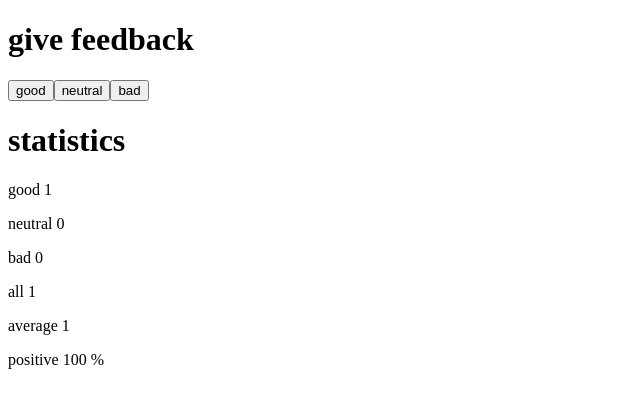
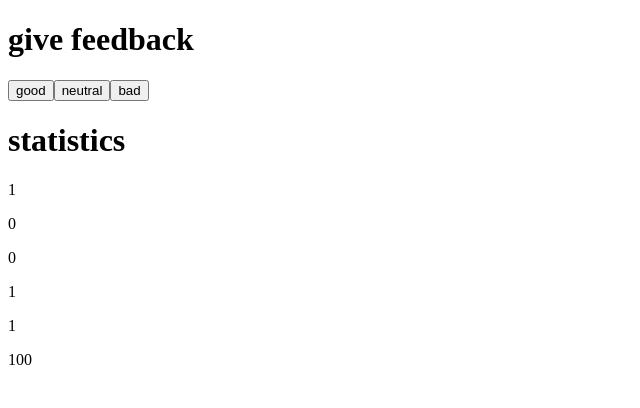
Before and after one commit to plalgiush/Introduction_to_React, a React (Create React App) app: page / in a window 1280 px wide. Both pictures are taken after a click on the button "good". Shown: the top 408 px of the page, without its empty margins (0-640 px from the left). Built offline with nearby package versions, Linux system fonts and the light colour scheme.

Commit message:
task 1.10

```diff
--- a/src/App.js
+++ b/src/App.js
@@ -1,5 +1,5 @@
-import { useState } from "react";
-import {logDOM} from "@testing-library/react";
+import React, { useState } from "react";
+import Statistics from "./components/Statistics";
 
 const App = () => {
     const [good, setGood] = useState(0)
@@ -15,12 +15,12 @@ const App = () => {
     }
 
     const handleNeutral = () => {
-        all: setAll(all.concat(0))
+        all: setAll(all.concat(1))
         neutral: setNeutral(neutral + 1)
     }
 
     const handleBad = () => {
-        all: setAll(all.concat(-1))
+        all: setAll(all.concat(1))
         bad: setBad(bad + 1)
         average: setAverage(average.concat(-1))
     }
@@ -32,13 +32,16 @@ const App = () => {
             <button onClick={handleNeutral} text='neutral'>neutral</button>
             <button onClick={handleBad} text='bad'>bad</button>
 
-            <h1>statistics</h1>
-            <p>good {good}</p>
-            <p>neutral {neutral}</p>
-            <p>bad {bad}</p>
-            <p>all {all.length}</p>
-            <p>average {average.reduce(function() { return (good - bad) / all.length }, 0)}</p>
-            <p>positive {(good * 100) / all.length} %</p>
+
+
+            <Statistics
+                good = {good}
+                neutral = {neutral}
+                bad = {bad}
+                all = {all.length}
+                average = {average.reduce(function() {return (good - bad) / all.length}, 0)}
+                positive = {(good * 100) / all.length}
+            />
         </div>
     )
 }
--- /dev/null
+++ b/src/components/StatisticLine.jsx
@@ -0,0 +1,7 @@
+import React from 'react';
+
+const StatisticLine = ({value}) => (
+    <p> {value}</p>
+);
+
+export default StatisticLine;
--- /dev/null
+++ b/src/components/Statistics.jsx
@@ -0,0 +1,27 @@
+import React from 'react';
+import StatisticLine from "./StatisticLine";
+
+const Statistics = (props) => {
+
+    if (props.all === 0) {
+        return (
+            <div>
+                <h1>statistics</h1>
+                <p>No feedback given</p>
+            </div>
+        )
+    }
+    return (
+        <div>
+            <h1>statistics</h1>
+            <StatisticLine value={props.good}/>
+            <StatisticLine value={props.neutral}/>
+            <StatisticLine value={props.bad}/>
+            <StatisticLine value={props.all}/>
+            <StatisticLine value={props.average}/>
+            <StatisticLine value={props.positive}/>
+        </div>
+    );
+};
+
+export default Statistics;
```
Also changed, not shown: src/components/Button.jsx (added, +16 -0 lines), 1 other file (tests, documents, lock files or other folders).
